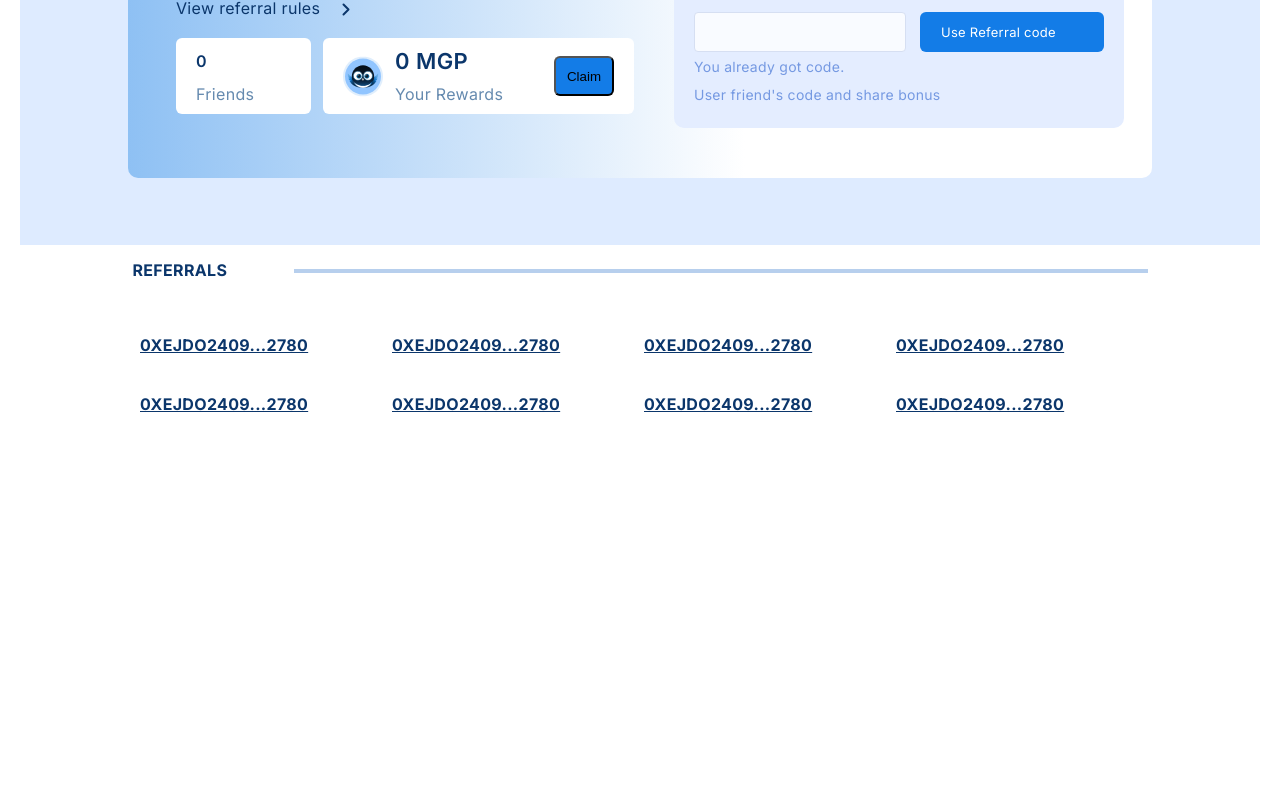
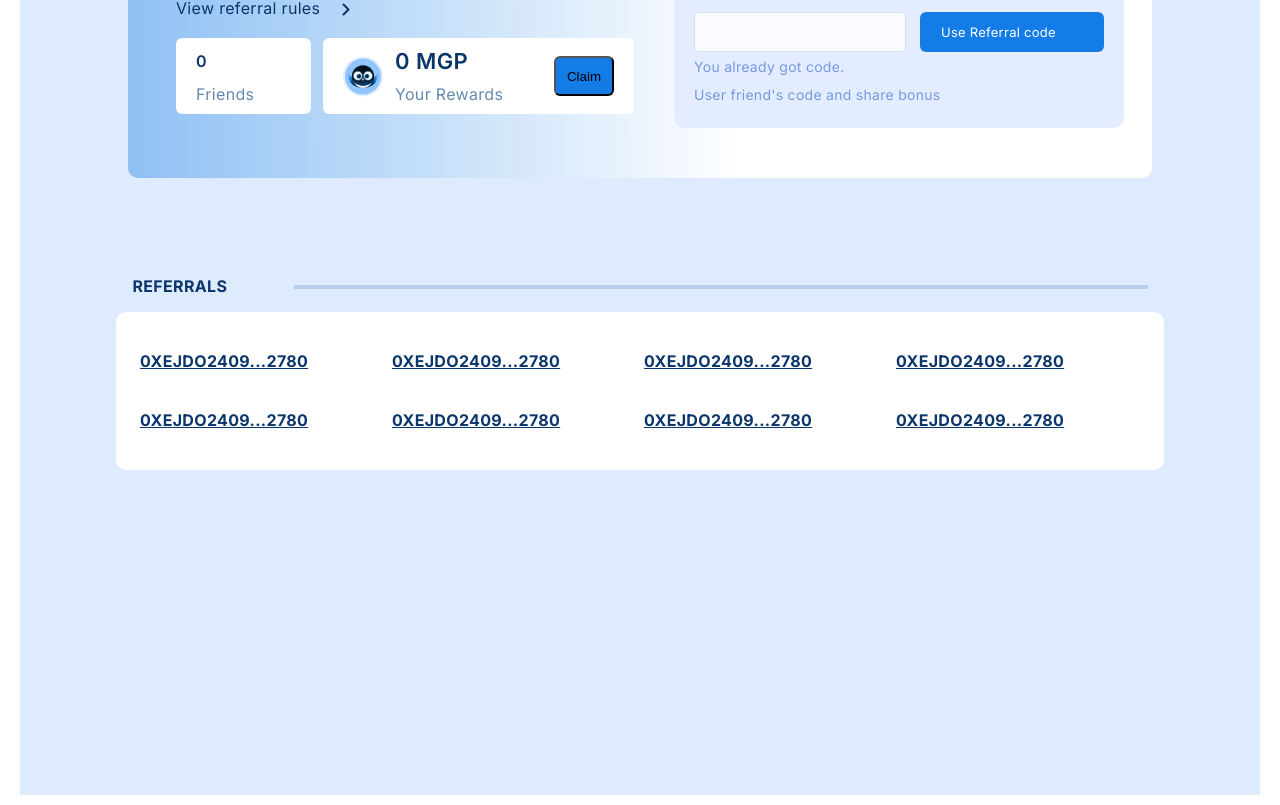
Before and after one commit to vishal5208/Magpie, a React (Create React App) app: page / in a window 1280 px wide. Shown: the part 387-1192 px from the top of the page. Before the commit the page ends 1132 px from the top, so only its background shows below. Built offline with nearby package versions, Linux system fonts and the light colour scheme.

Commit message:
added color to referral section

```diff
--- a/src/components/Referral/Referral.css
+++ b/src/components/Referral/Referral.css
@@ -4,7 +4,10 @@
 	align-items: center;
 	padding: 0px;
 	gap: 32px;
-	height: 500px;
+	height: 550px;
+
+	background: rgba(116, 172, 255, 0.24);
+	backdrop-filter: blur(20px);
 
 	/* Inside auto layout */
 
@@ -13,6 +16,7 @@
 	flex-grow: 0;
 	/* background: rgba(116, 172, 255, 0.24); */
 	backdrop-filter: blur(20px);
+	margin-bottom: 10px;
 }
 
 .referral-and-line-container {
@@ -34,6 +38,7 @@
 	flex: none;
 	order: 0;
 	flex-grow: 0;
+	padding: 16px;
 }
 
 .liquidity-pool p {
--- a/src/index.css
+++ b/src/index.css
@@ -3,7 +3,7 @@ body {
 	font-family: Inter, "Segoe UI";
 	-webkit-font-smoothing: antialiased;
 	-moz-osx-font-smoothing: grayscale;
-	padding: 0px 20px 0 20px;
+	padding: 0px 20px 0px 20px;
 }
 
 code {
```
